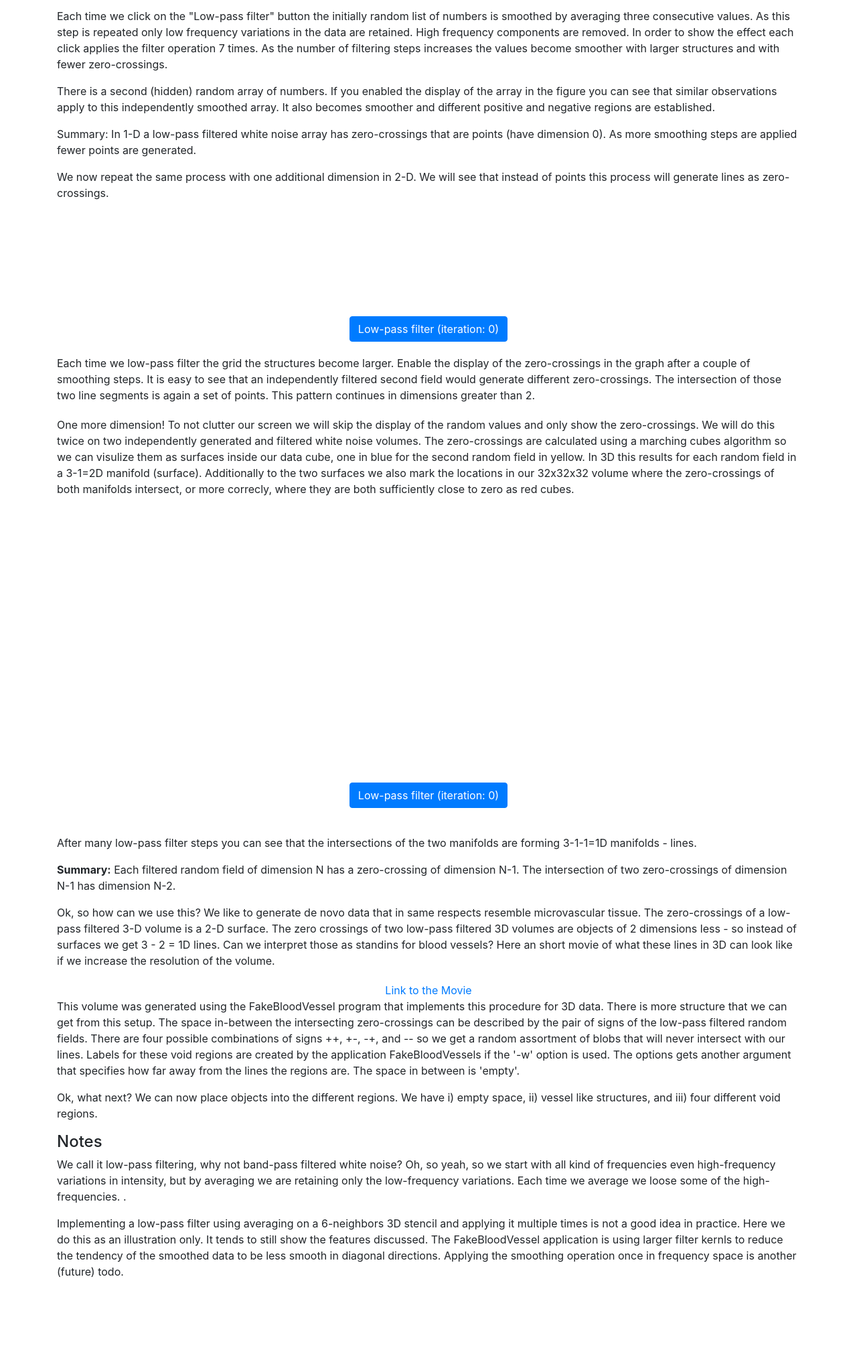
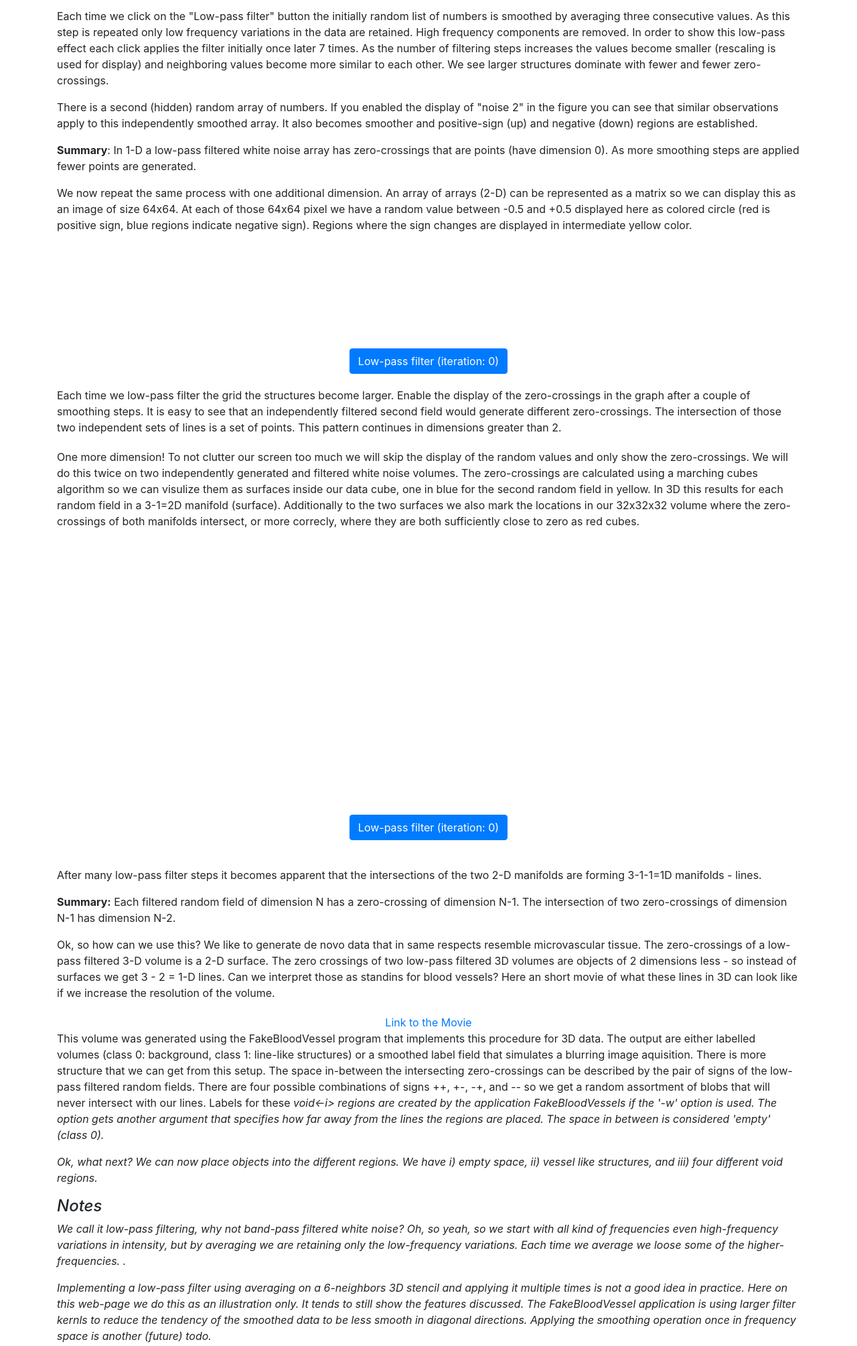
Before and after one commit to mmiv-center/LungSegmentation, a plain HTML site: page explain/index.html in a window 1280 px wide. Shown: the part 400-2409 px from the top of the page at 67% size. Before the commit the page ends 2326 px from the top, so only its background shows below. Drawn offline with Linux system fonts and the light colour scheme; a script that the page names is missing.

Commit message:
review text

```diff
--- a/explain/index.html
+++ b/explain/index.html
@@ -23,8 +23,8 @@
 					start with a simple 1-D case. We create an array with 64 random numbers between
 					-0.5 and +0.5. The bars in the graph below represent the values at 64 line element positions. For positive values the bar goes up, for negative values the bar goes down.
 					Each time the random number is close to zero the bar is shortest.
-					The red dots represent positions on the line each time a bar is followed by another bar with the
-					opposite sign. These points indicate the zero-crossings of our random list of numbers.</p>
+					The red dots represent positions on the line where the sign of the bars change, each time a bar is followed by another bar with the
+					opposite sign. These points indicate the crossings of the zero-line of our random list of numbers.</p>
 			</div>
 			<div style="width:95%;">
 				<canvas id="canvas"></canvas>
@@ -41,16 +41,18 @@
 			<div class="col-12" style="margin-top: 20px;">
 				<p>Each time we click on the "Low-pass filter" button the initially random list of numbers
 					is smoothed by averaging three consecutive values. As this step is repeated only low frequency variations
-					in the data are retained. High frequency components are removed. In order to show the effect each click
-					applies the filter operation 7 times. As the number of filtering steps increases the
-					values become smoother with larger structures and with fewer zero-crossings.
+					in the data are retained. High frequency components are removed. In order to show this low-pass effect each click
+					applies the filter initially once later 7 times. As the number of filtering steps increases the
+					values become smaller (rescaling is used for display) and neighboring values become more similar to each other. We see larger structures dominate with fewer and fewer zero-crossings.
 				</p>
-				<p>There is a second (hidden) random array of numbers. If you enabled the display of the array in the
+				<p>There is a second (hidden) random array of numbers. If you enabled the display of "noise 2" in the
 					figure you can see that similar observations apply to this independently smoothed array. It also becomes
-					smoother and different positive and negative regions are established.
+					smoother and positive-sign (up) and negative (down) regions are established.
 				</p>
-				<p>Summary: In 1-D a low-pass filtered white noise array has zero-crossings that are points (have dimension 0). As more smoothing steps are applied fewer points are generated.</p>
-				<p>We now repeat the same process with one additional dimension in 2-D. We will see that instead of points this process will generate lines as zero-crossings.</p>
+				<p><b>Summary</b>: In 1-D a low-pass filtered white noise array has zero-crossings that are points (have dimension 0). As more smoothing steps are applied fewer points are generated.</p>
+				<p>We now repeat the same process with one additional dimension. An array of arrays (2-D) can be represented as a matrix so we can display this as an image of size 64x64.
+				  At each of those 64x64 pixel we have a random value between -0.5 and +0.5 displayed here as colored circle (red is positive sign, blue regions indicate negative sign). Regions where
+				the sign changes are displayed in intermediate yellow color.</p>
 				<div style="width:95%;">
 					<canvas id="canvas2D"></canvas>
 				</div>
@@ -59,16 +61,16 @@
 				</center>
 				<p style="margin-top: 20px;">Each time we low-pass filter the grid the structures become larger. Enable the display of the zero-crossings in
 					the graph after a couple of smoothing steps. It is easy to see that an independently filtered second field would generate different zero-crossings.
-				  The intersection of those two line segments is again a set of points. This pattern continues in dimensions greater than 2.</p>
+				  The intersection of those two independent sets of lines is a set of points. This pattern continues in dimensions greater than 2.</p>
 
-				<p style="margin-top: 20px;">One more dimension! To not clutter our screen we will skip the display of the random values and only show the zero-crossings. We will do this twice on two independently generated and filtered white noise volumes. The zero-crossings are calculated using a marching cubes algorithm so we can visulize them as surfaces inside our data cube, one in blue for the second random field in yellow. In 3D this results for each random field in a 3-1=2D manifold (surface). Additionally to the two surfaces we also mark the locations in our 32x32x32 volume where the zero-crossings of both manifolds intersect, or more correcly, where they are both sufficiently close to zero as red cubes.<p>
+				<p style="margin-top: 20px;">One more dimension! To not clutter our screen too much we will skip the display of the random values and only show the zero-crossings. We will do this twice on two independently generated and filtered white noise volumes. The zero-crossings are calculated using a marching cubes algorithm so we can visulize them as surfaces inside our data cube, one in blue for the second random field in yellow. In 3D this results for each random field in a 3-1=2D manifold (surface). Additionally to the two surfaces we also mark the locations in our 32x32x32 volume where the zero-crossings of both manifolds intersect, or more correcly, where they are both sufficiently close to zero as red cubes.<p>
 
 			        <div id="ThreeJS" style="width: 90%; height: 400px; overflow: hidden; margin-bottom: 10px;"></div>
 				<center>
 					<button class="btn btn-primary btn-small" id="filterData3" style="margin-bottom: 20px;">Low-pass filter (iteration: <span class="step3D">0</span>)</button>
 				</center>
 
-				<p style="margin-top: 20px;">After many low-pass filter steps you can see that the intersections of the two manifolds are forming 3-1-1=1D manifolds - lines.<p>
+				<p style="margin-top: 20px;">After many low-pass filter steps it becomes apparent that the intersections of the two 2-D manifolds are forming 3-1-1=1D manifolds - lines.<p>
 
 
 				<p><b>Summary:</b> Each filtered random field of dimension N has a zero-crossing of dimension N-1. The intersection of two zero-crossings of dimension
@@ -76,25 +78,25 @@
 				</p>
 
 				<p style="margin-bottom: 20px;">Ok, so how can we use this? We like to generate de novo data that in same respects resemble microvascular tissue. The zero-crossings of a low-pass filtered 3-D volume is a 2-D surface.
-					The zero crossings of two low-pass filtered 3D volumes are objects of 2 dimensions less - so instead of surfaces we get 3 - 2 = 1D lines. Can we interpret those as standins for blood vessels?
+					The zero crossings of two low-pass filtered 3D volumes are objects of 2 dimensions less - so instead of surfaces we get 3 - 2 = 1-D lines. Can we interpret those as standins for blood vessels?
 					Here an short movie of what these lines in 3D can look like if we increase the resolution of the volume.</p>
 				<center>
 					<a href="https://github.com/mmiv-center/LungSegmentation/raw/master/img/FakeVesselVolume.gif">Link to the Movie</a>
 				</center>
-				<p>This volume was generated using the FakeBloodVessel program that implements this procedure for 3D data. There is more structure that we can get
+				<p>This volume was generated using the FakeBloodVessel program that implements this procedure for 3D data. The output are either labelled volumes (class 0: background, class 1: line-like structures) or a smoothed label field that simulates a blurring image aquisition. There is more structure that we can get
 					from this setup. The space in-between the intersecting
 					zero-crossings can be described by the pair of signs of the low-pass filtered random fields. There are four possible combinations of signs ++,
-					+-, -+, and -- so we get a random assortment of blobs that will never intersect with our lines. Labels for these void regions are created by
-					the application FakeBloodVessels if the '-w' option is used. The options gets another argument that specifies how far away from the lines the regions are. The
-					space in between is 'empty'.</p>
+					+-, -+, and -- so we get a random assortment of blobs that will never intersect with our lines. Labels for these <i>void<-i> regions are created by
+					the application FakeBloodVessels if the '-w' option is used. The option gets another argument that specifies how far away from the lines the regions are placed. The
+					space in between is considered 'empty' (class 0).</p>
 
 				<p>Ok, what next? We can now place objects into the different regions. We have i) empty space, ii) vessel like structures, and iii) four different void
 				  regions.</p>
 
 				<h4>Notes</h4>
-				<p>We call it low-pass filtering, why not band-pass filtered white noise? Oh, so yeah, so we start with all kind of frequencies even high-frequency variations in intensity, but by averaging we are retaining only the low-frequency variations. Each time we average we loose some of the high-frequencies.
+				<p>We call it low-pass filtering, why not band-pass filtered white noise? Oh, so yeah, so we start with all kind of frequencies even high-frequency variations in intensity, but by averaging we are retaining only the low-frequency variations. Each time we average we loose some of the higher-frequencies.
 				  .</p>
-				<p>Implementing a low-pass filter using averaging on a 6-neighbors 3D stencil and applying it multiple times is not a good idea in practice. Here we do this as an illustration only. It tends to still show the features discussed. The FakeBloodVessel application is using larger filter kernls to reduce the tendency of the smoothed data to be less smooth in diagonal directions. Applying the smoothing operation once in frequency space is another (future) todo.</p>
+				<p>Implementing a low-pass filter using averaging on a 6-neighbors 3D stencil and applying it multiple times is not a good idea in practice. Here on this web-page we do this as an illustration only. It tends to still show the features discussed. The FakeBloodVessel application is using larger filter kernls to reduce the tendency of the smoothed data to be less smooth in diagonal directions. Applying the smoothing operation once in frequency space is another (future) todo.</p>
 			</div>
 		</div>
 	</div>
```
